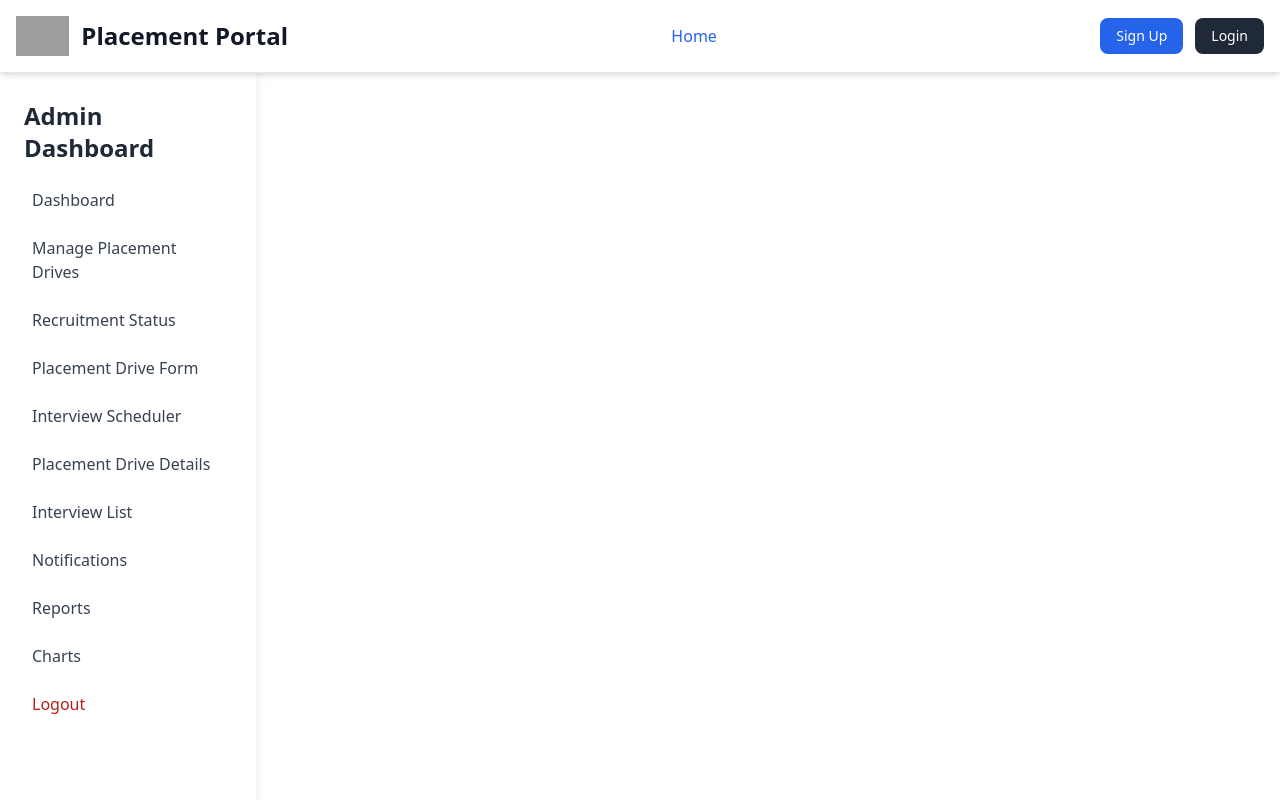
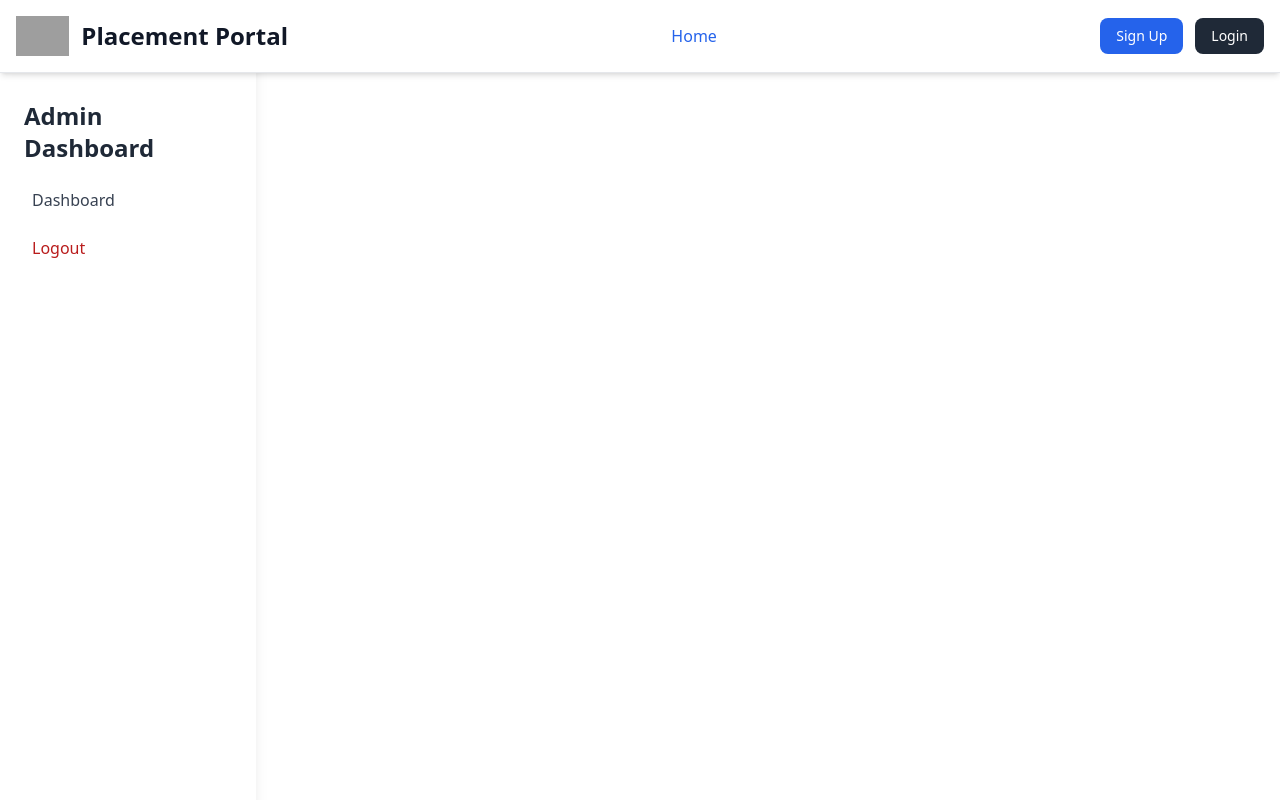
Before and after one commit to syedajmal29/capstone-fe-update, a React (Vite) app: page /admin in a window 1280 px wide. Shown: the top 800 px of the page. Built offline with nearby package versions, Linux system fonts and the light colour scheme; grey boxes are pictures that could not be loaded.

Commit message:
DashboardLayout.jsx

```diff
--- a/src/components/shared/DashboardLayout.jsx
+++ b/src/components/shared/DashboardLayout.jsx
@@ -16,15 +16,15 @@ const DashboardLayout = ({ type }) => {
     ],
     admin: [
       { name: 'Dashboard', path: '/admin/dashboard' },
-      { name: 'Manage Placement Drives', path: '/admin/placement-drives' },
-      { name: 'Recruitment Status', path: '/admin/recruitment-status' },
-      { name: 'Placement Drive Form', path: '/admin/placement-drives/new' },
-      { name: 'Interview Scheduler', path: '/admin/interview-scheduler' },
-      { name: 'Placement Drive Details', path: '/admin/placement-drives/:id' },
-      { name: 'Interview List', path: '/admin/interview-list' },
-      { name: 'Notifications', path: '/admin/notifications' },
-      { name: 'Reports', path: '/admin/reports' },
-      { name: 'Charts', path: '/admin/charts' }
+      // { name: 'Manage Placement Drives', path: '/admin/placement-drives' },
+      // { name: 'Recruitment Status', path: '/admin/recruitment-status' },
+      // { name: 'Placement Drive Form', path: '/admin/placement-drives/new' },
+      // { name: 'Interview Scheduler', path: '/admin/interview-scheduler' },
+      // { name: 'Placement Drive Details', path: '/admin/placement-drives/:id' },
+      // { name: 'Interview List', path: '/admin/interview-list' },
+      // { name: 'Notifications', path: '/admin/notifications' },
+      // { name: 'Reports', path: '/admin/reports' },
+      // { name: 'Charts', path: '/admin/charts' }
     ],
     company: [
       { name: 'Dashboard', path: '/company/dashboard' },
```
